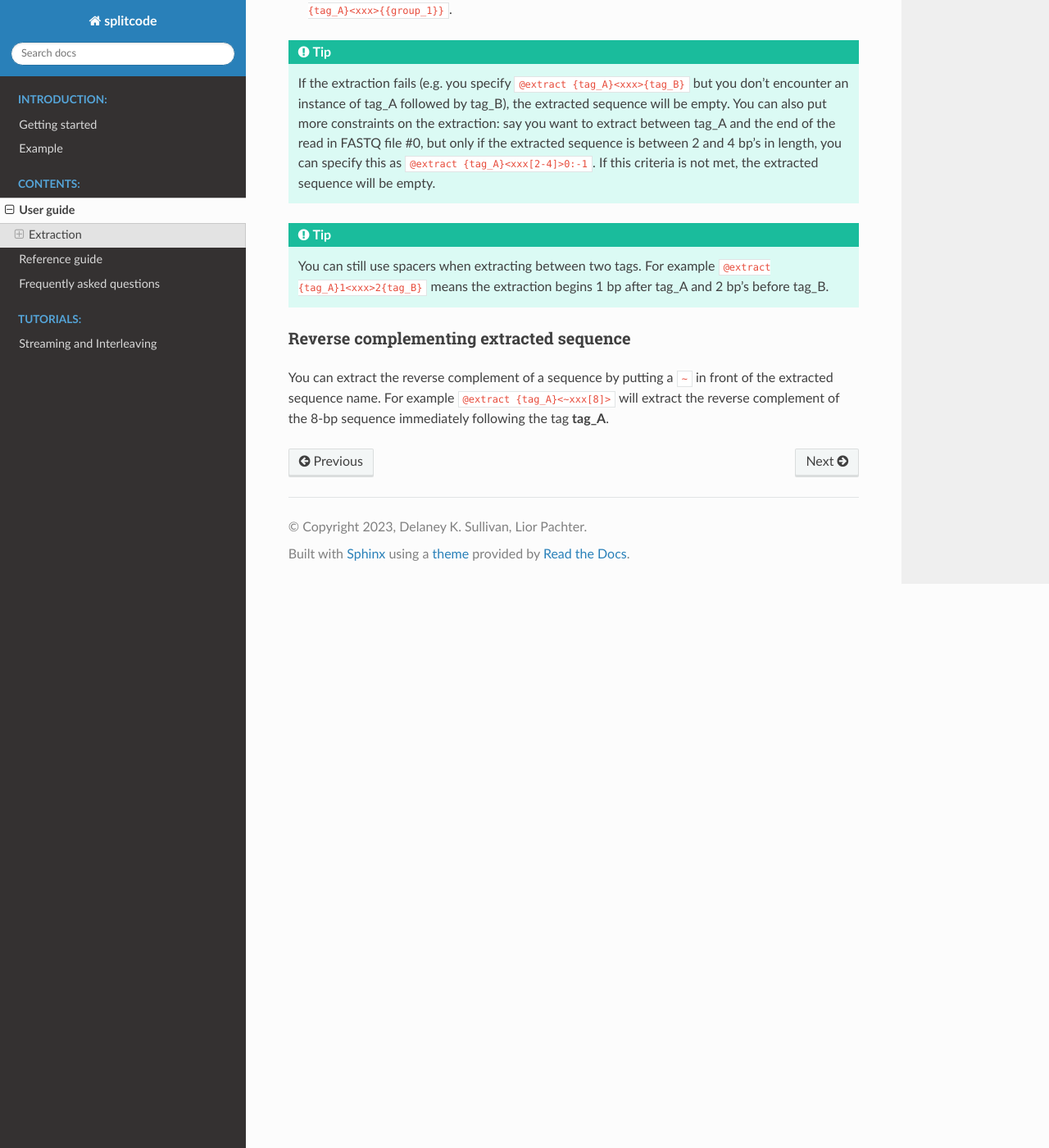
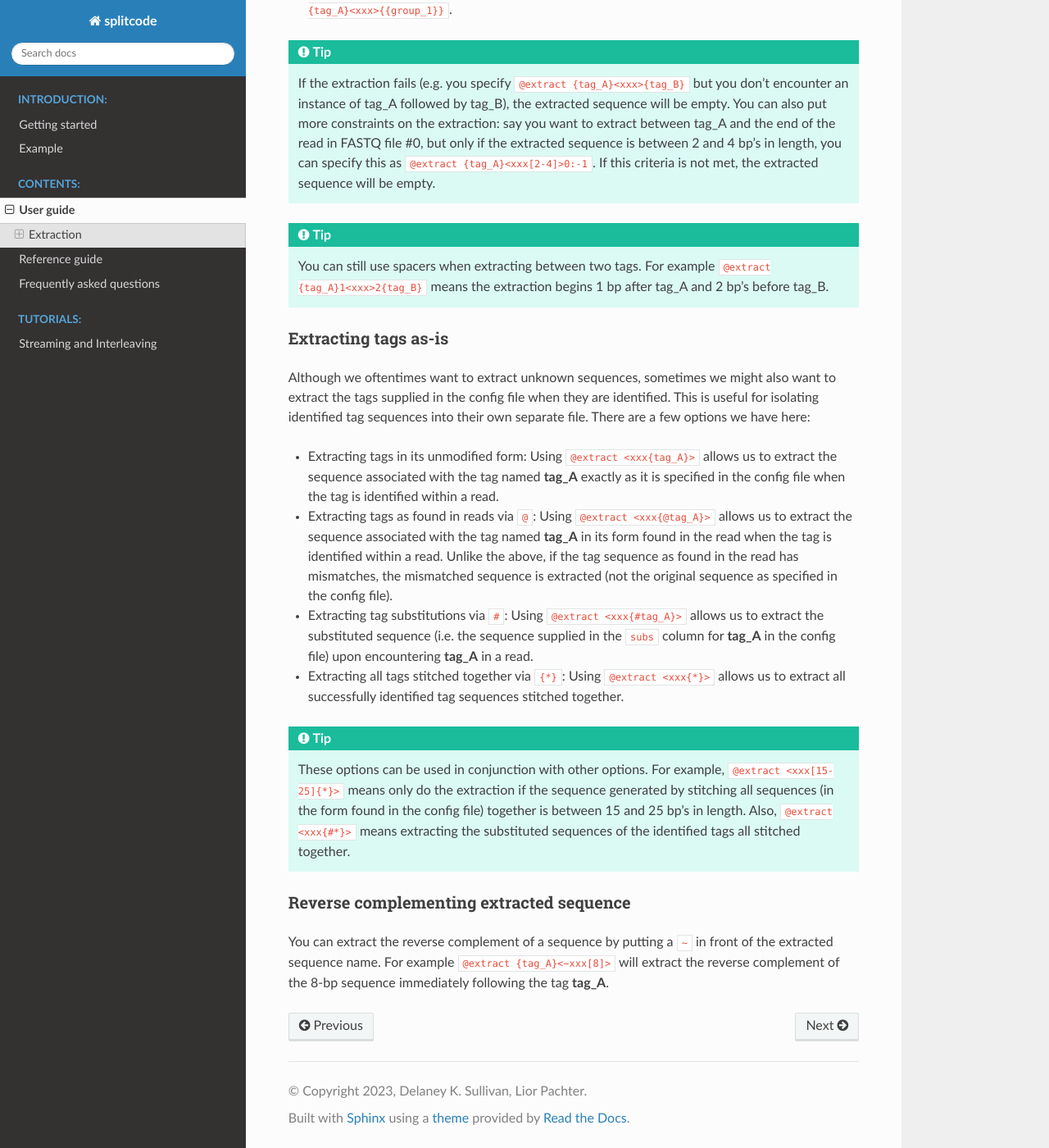
Before and after one commit to pachterlab/splitcode-tutorial, a Sphinx documentation site: the page built from docs/source/user_guide.rst, in a window 1280 px wide and 1400 px high, scrolled down 1440 px. Shown: the whole window at 82% size. Built offline with Sphinx 7.4.7 and the Read the Docs theme 2.0.0, drawn with Linux system fonts in a browser that asks for light colours.

Commit message:
finish up extraction in user guide

```diff
--- a/docs/source/user_guide.rst
+++ b/docs/source/user_guide.rst
@@ -51,6 +51,20 @@ splitcode allows you to extract sequences between two tags or between a location
 
    You can still use spacers when extracting between two tags. For example ``@extract {tag_A}1<xxx>2{tag_B}`` means the extraction begins 1 bp after tag_A and 2 bp's before tag_B.
 
+Extracting tags as-is
+~~~~~~~~~~~~~~~~~~~~~
+
+Although we oftentimes want to extract unknown sequences, sometimes we might also want to extract the tags supplied in the config file when they are identified. This is useful for isolating identified tag sequences into their own separate file. There are a few options we have here:
+
+* Extracting tags in its unmodified form: Using ``@extract <xxx{tag_A}>`` allows us to extract the sequence associated with the tag named **tag_A** exactly as it is specified in the config file when the tag is identified within a read.
+* Extracting tags as found in reads via ``@``: Using ``@extract <xxx{@tag_A}>`` allows us to extract the sequence associated with the tag named **tag_A** in its form found in the read when the tag is identified within a read. Unlike the above, if the tag sequence as found in the read has mismatches, the mismatched sequence is extracted (not the original sequence as specified in the config file).
+* Extracting tag substitutions via ``#``: Using ``@extract <xxx{#tag_A}>`` allows us to extract the substituted sequence (i.e. the sequence supplied in the ``subs`` column for **tag_A** in the config file) upon encountering **tag_A** in a read.
+* Extracting all tags stitched together via ``{*}``: Using ``@extract <xxx{*}>`` allows us to extract all successfully identified tag sequences stitched together.
+
+.. tip::
+
+   These options can be used in conjunction with other options. For example, ``@extract <xxx[15-25]{*}>`` means only do the extraction if the sequence generated by stitching all sequences (in the form found in the config file) together is between 15 and 25 bp's in length. Also, ``@extract <xxx{#*}>`` means extracting the substituted sequences of the identified tags all stitched together.
+
 
 Reverse complementing extracted sequence
 ~~~~~~~~~~~~~~~~~~~~~~~~~~~~~~~~~~~~~~~~
```
